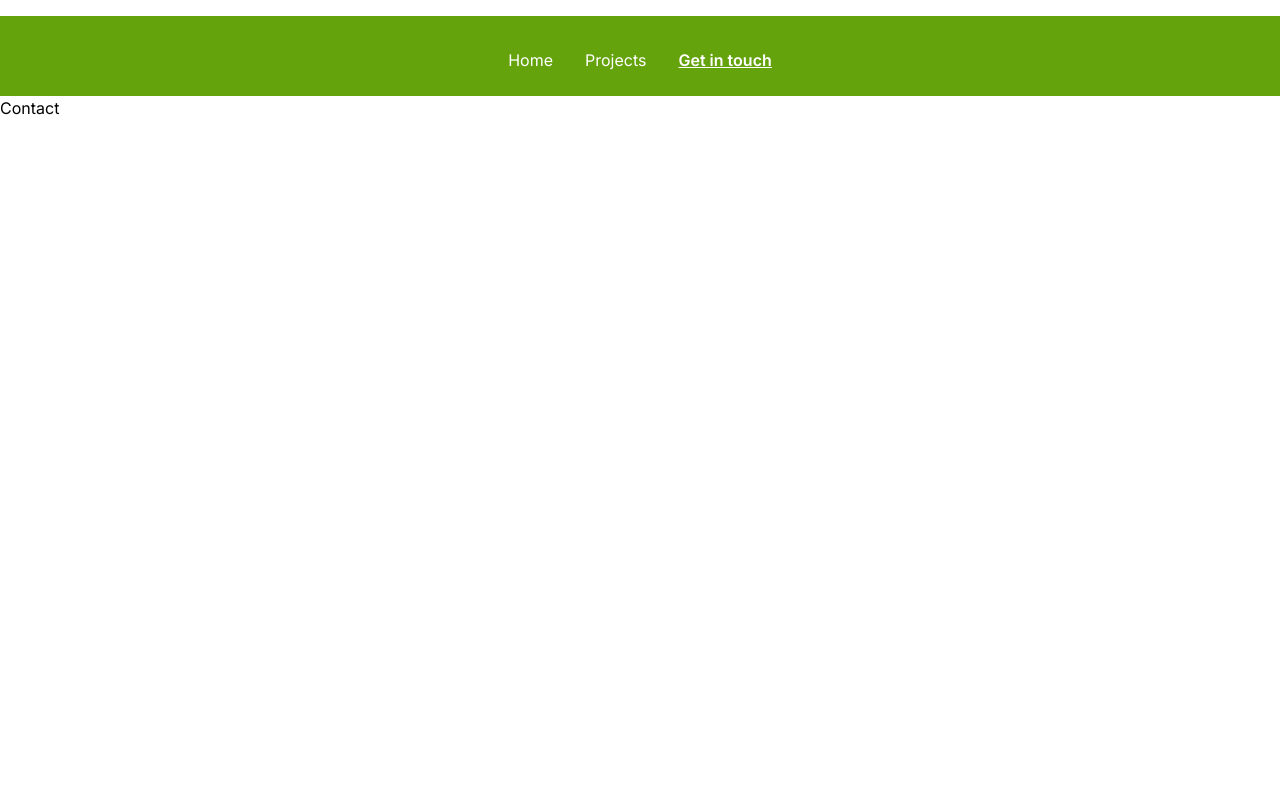
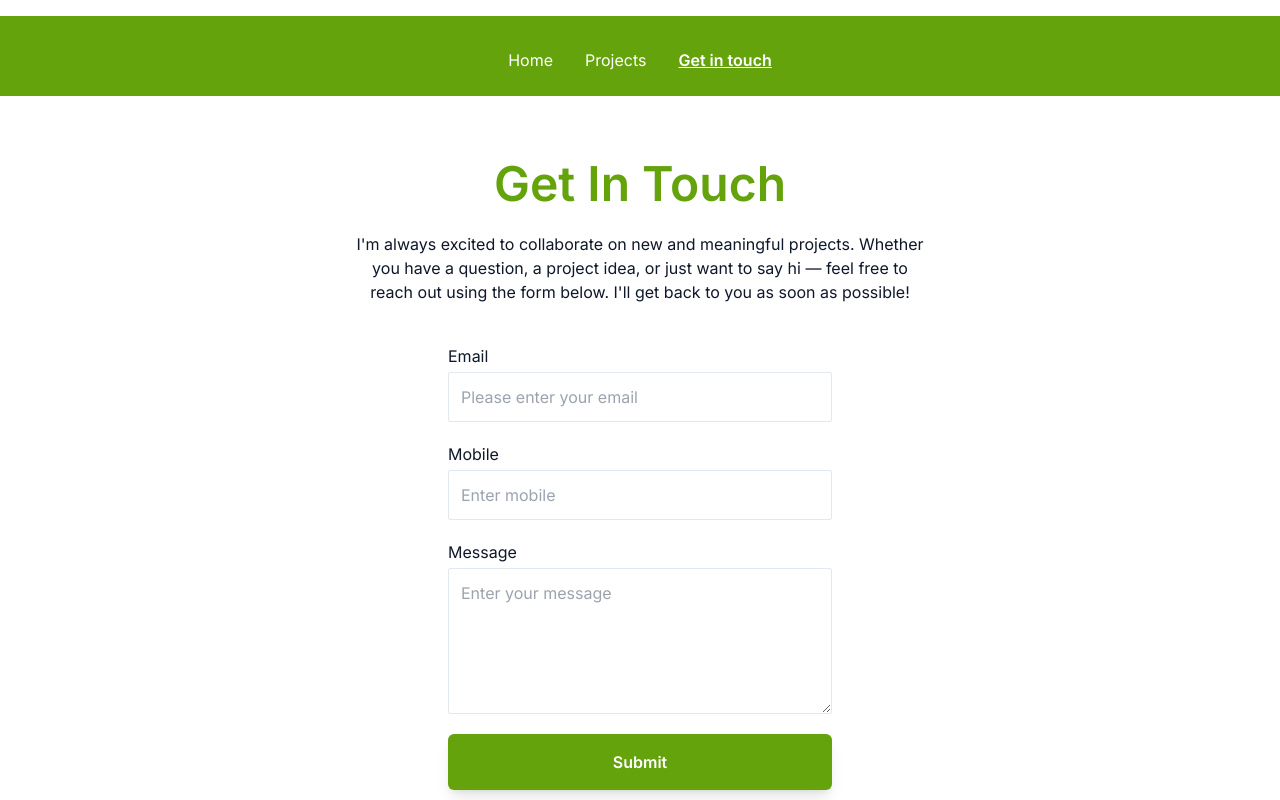
Before and after one commit to SandiRav/portfolio, a Next.js app: page /get-in-touch in a window 1280 px wide. Built offline with nearby package versions, Linux system fonts and the light colour scheme.

Commit message:
Create contact page

```diff
--- a/src/app/get-in-touch/page.tsx
+++ b/src/app/get-in-touch/page.tsx
@@ -1,3 +1,68 @@
 export default function Contact() {
-  return <div>Contact</div>;
+  return (
+    <div className="max-w-screen-lg mx-auto px-5 z-50 mt-16 lg:px-0">
+      <h1 className="text-2xl md:text-5xl text-lime-600 font-semibold md:text-center">
+        Get In Touch
+      </h1>
+      <p className="mt-5 md:mt-6 text-base text-slate-900 md:max-w-xl md:mx-auto md:text-center">
+        I'm always excited to collaborate on new and meaningful projects.
+        Whether you have a question, a project idea, or just want to say hi —
+        feel free to reach out using the form below. I'll get back to you as
+        soon as possible!
+      </p>
+      <div className="mt-10 md:max-w-sm md:mx-auto">
+        <form action="/contact" method="POST">
+          <fieldset className="flex flex-col gap-y-5">
+            <div className="flex flex-col gap-y-1">
+              <label htmlFor="email" className="text-base text-slate-900">
+                Email
+              </label>
+              <input
+                type="email"
+                id="email"
+                name="email"
+                placeholder="Please enter your email"
+                required
+                className="text-base text-slate-900 p-3 border border-slate-200 focus:outline focus:outline-2 focus:outline-lime-500 rounded-sm"
+              />
+            </div>
+            <div className="flex flex-col gap-y-1">
+              <label htmlFor="phone" className="text-base text-slate-900">
+                Mobile
+              </label>
+              <input
+                type="tel"
+                id="phone"
+                name="phone"
+                pattern="[0-9]{10,15}"
+                placeholder="Enter mobile"
+                className="text-base text-slate-900 p-3 border border-slate-200 focus:outline focus:outline-2 focus:outline-lime-500 rounded-sm"
+              />
+            </div>
+            <div className="flex flex-col gap-y-1">
+              <label htmlFor="message" className="text-base text-slate-900">
+                Message
+              </label>
+              <textarea
+                id="message"
+                name="message"
+                rows={5}
+                placeholder="Enter your message"
+                required
+                className="text-base text-slate-900 p-3 border border-slate-200 focus:outline focus:outline-2 focus:outline-lime-500 rounded-sm"
+              />
+            </div>
+            <div>
+              <button
+                type="submit"
+                className="w-full inline-block py-4 px-10 bg-lime-600 text-white font-semibold rounded-md transition-all hover:bg-primary-300 shadow-lg"
+              >
+                Submit
+              </button>
+            </div>
+          </fieldset>
+        </form>
+      </div>
+    </div>
+  );
 }
```
